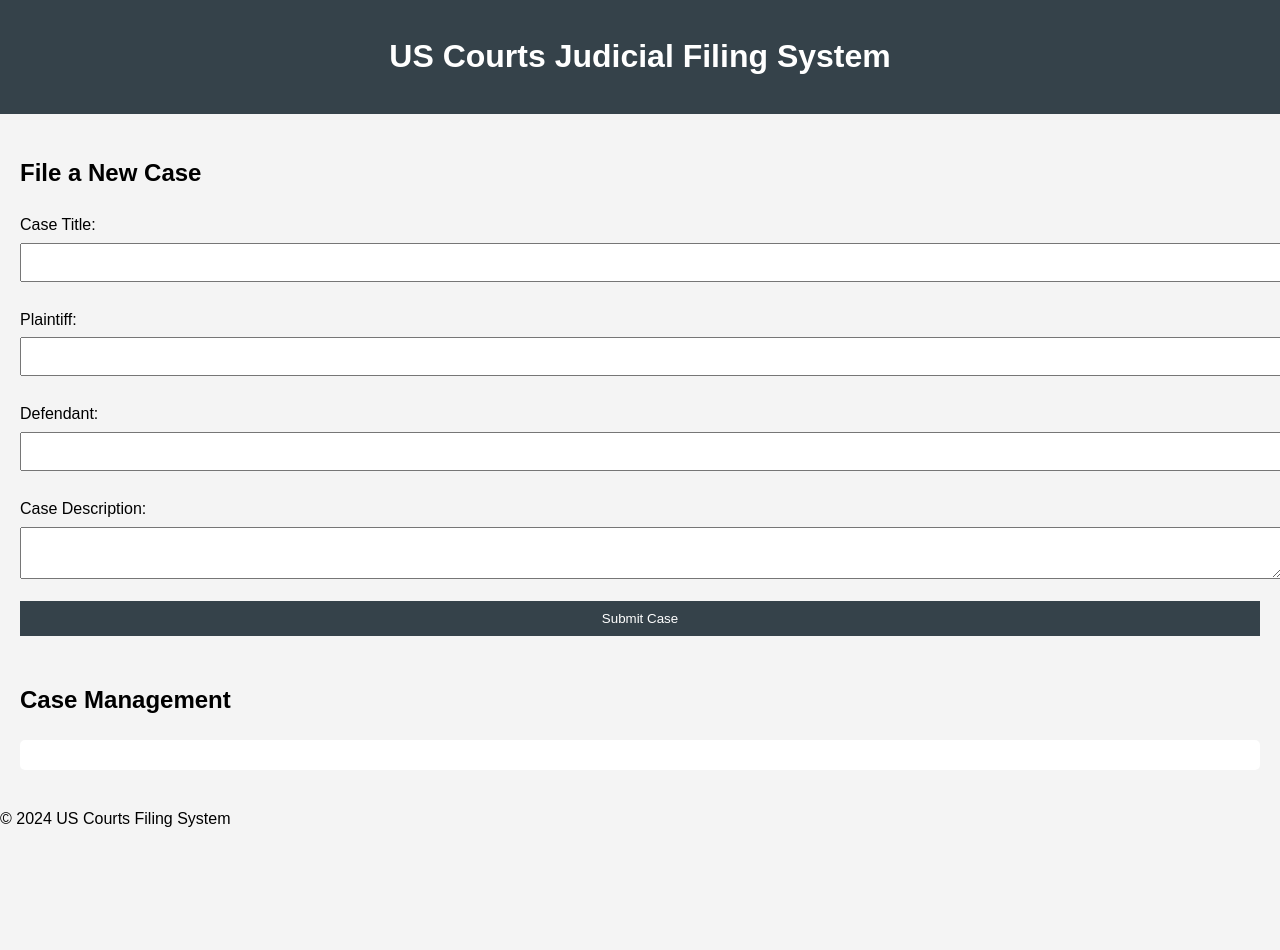
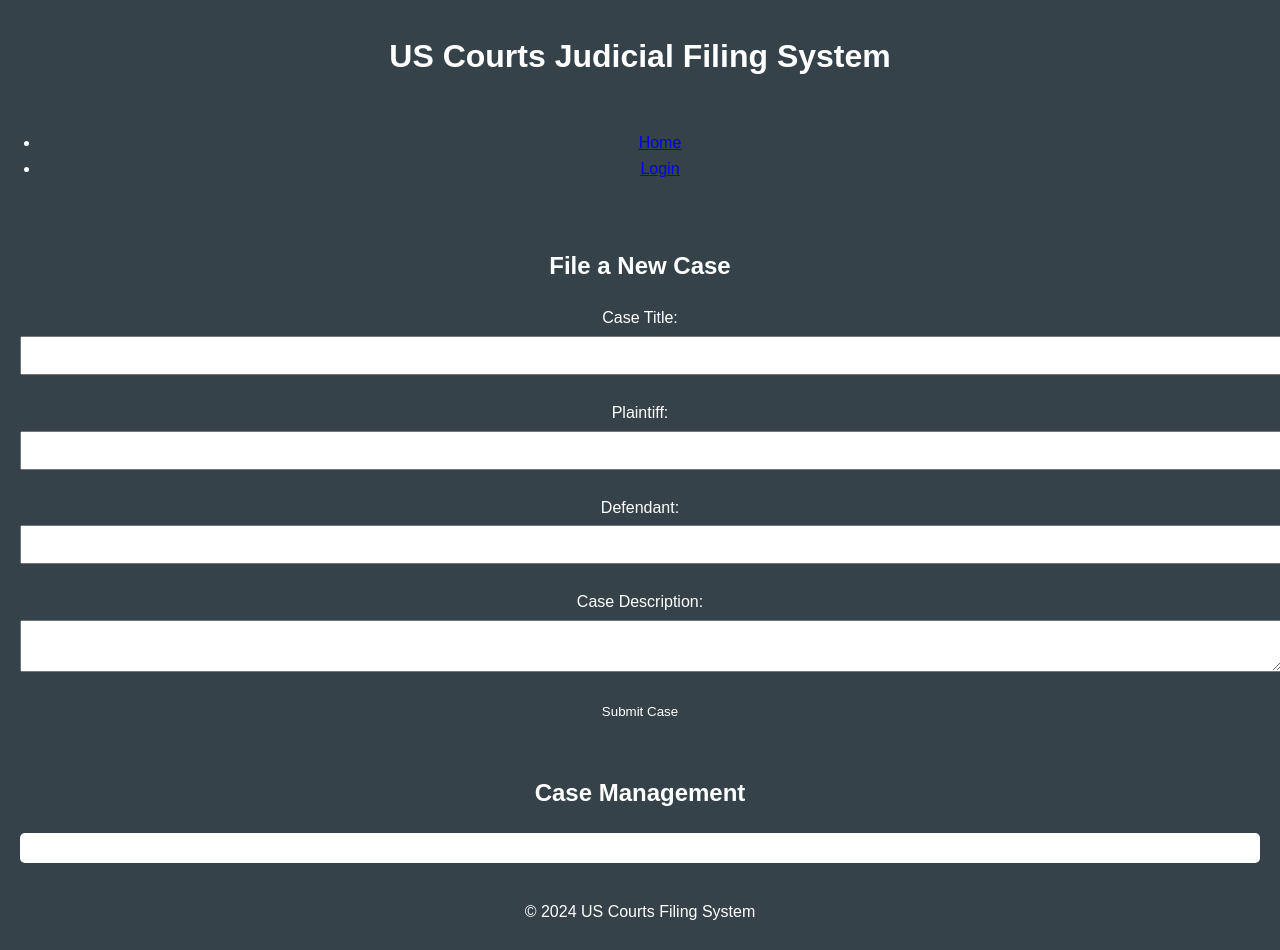
Before and after one commit to GJordan416/us-courts-system, a plain HTML site: page index.html in a window 1280 px wide. Before the commit the page ends 847 px from the top, so only its background shows below. Drawn offline with Linux system fonts and the light colour scheme.

Commit message:
Update index.html

```diff
--- a/index.html
+++ b/index.html
@@ -9,6 +9,22 @@
 <body>
     <header>
         <h1>US Courts Judicial Filing System</h1>
+        <!DOCTYPE html>
+<html lang="en">
+<head>
+    <meta charset="UTF-8">
+    <meta name="viewport" content="width=device-width, initial-scale=1.0">
+    <title>US Courts System</title>
+    <link rel="stylesheet" href="style.css">
+</head>
+<body>
+    <header>
+        <nav>
+            <ul>
+                <li><a href="index.html">Home</a></li>
+                <li><a href="login.html">Login</a></li>
+            </ul>
+        </nav>
     </header>
 
     <main>
```
